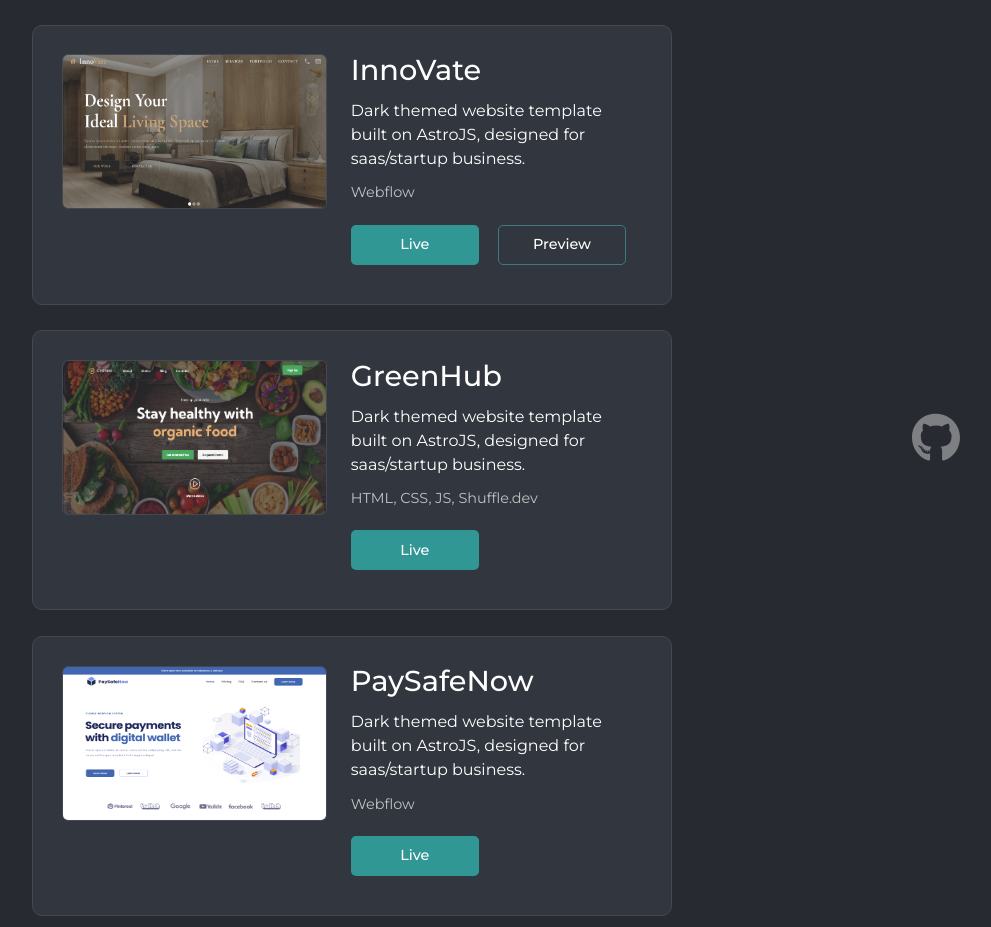
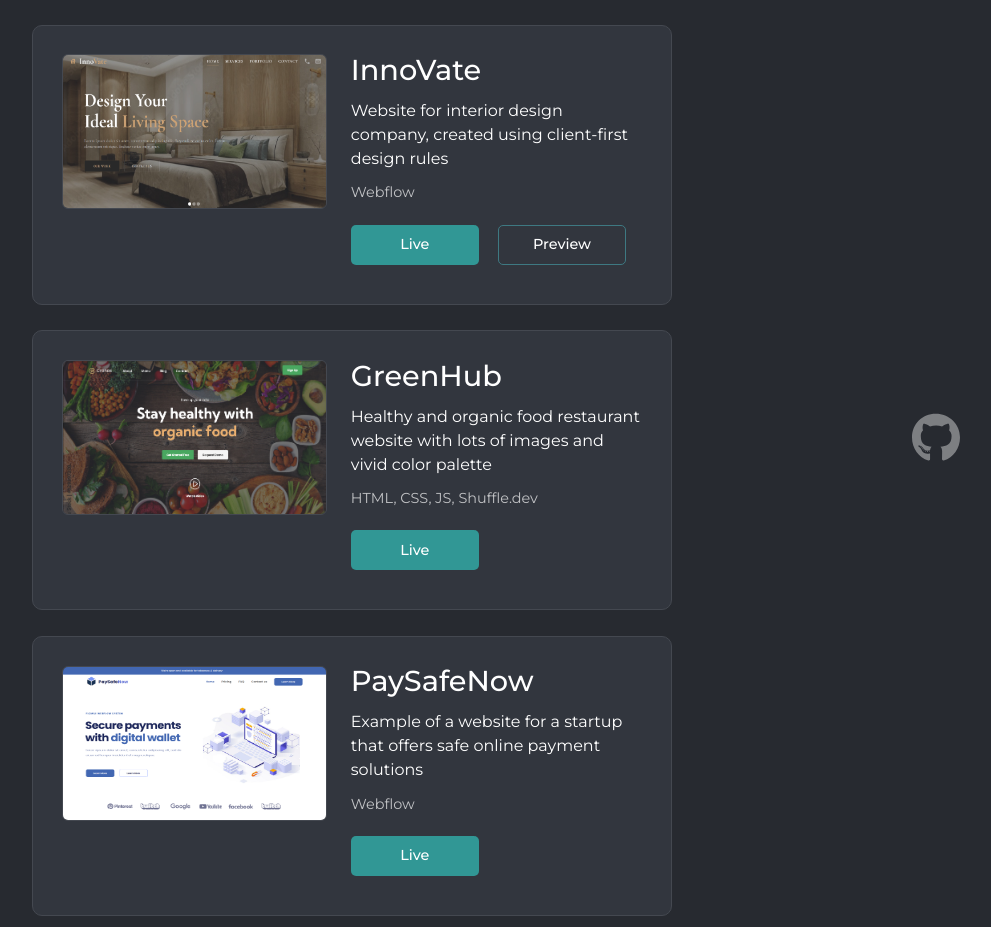
Before and after one commit to matt765/4-websites, a Next.js app: page / in a window 1280 px wide. Shown: the part 305-1232 px from the top of the page, without its empty margins (288-1279 px from the left). Built offline with nearby package versions, Linux system fonts and the light colour scheme.

Commit message:
Add new descriptions

```diff
--- a/src/pages/index.tsx
+++ b/src/pages/index.tsx
@@ -69,7 +69,7 @@
           />
           <WebsiteBox
             title="InnoVate"
-            desc="Dark themed website template built on AstroJS, designed for saas/startup business."
+            desc="Website for interior design company, created using client-first design rules"
             techStack="Webflow"
             liveLink="https://innovate-interior.webflow.io/"
             previewLink="https://preview.webflow.com/preview/innovate-interior?utm_medium=preview_link&utm_source=designer&utm_content=innovate-interior&preview=a7b8553f8c91a11c0d12c3876699a7a4&workflow=preview"
@@ -78,14 +78,14 @@
 
           <WebsiteBox
             title="GreenHub"
-            desc="Dark themed website template built on AstroJS, designed for saas/startup business."
+            desc="Healthy and organic food restaurant website with lots of images and vivid color palette"
             techStack="HTML, CSS, JS, Shuffle.dev"
             liveLink="https://greenhubfoods.vercel.app/"
             image={FoodhubImage}
           />
           <WebsiteBox
             title="PaySafeNow"
-            desc="Dark themed website template built on AstroJS, designed for saas/startup business."
+            desc="Example of a website for a startup that offers safe online payment solutions"
             techStack="Webflow"
             liveLink="https://paysafenow.webflow.io/"
             image={CoinstackImage}
```
